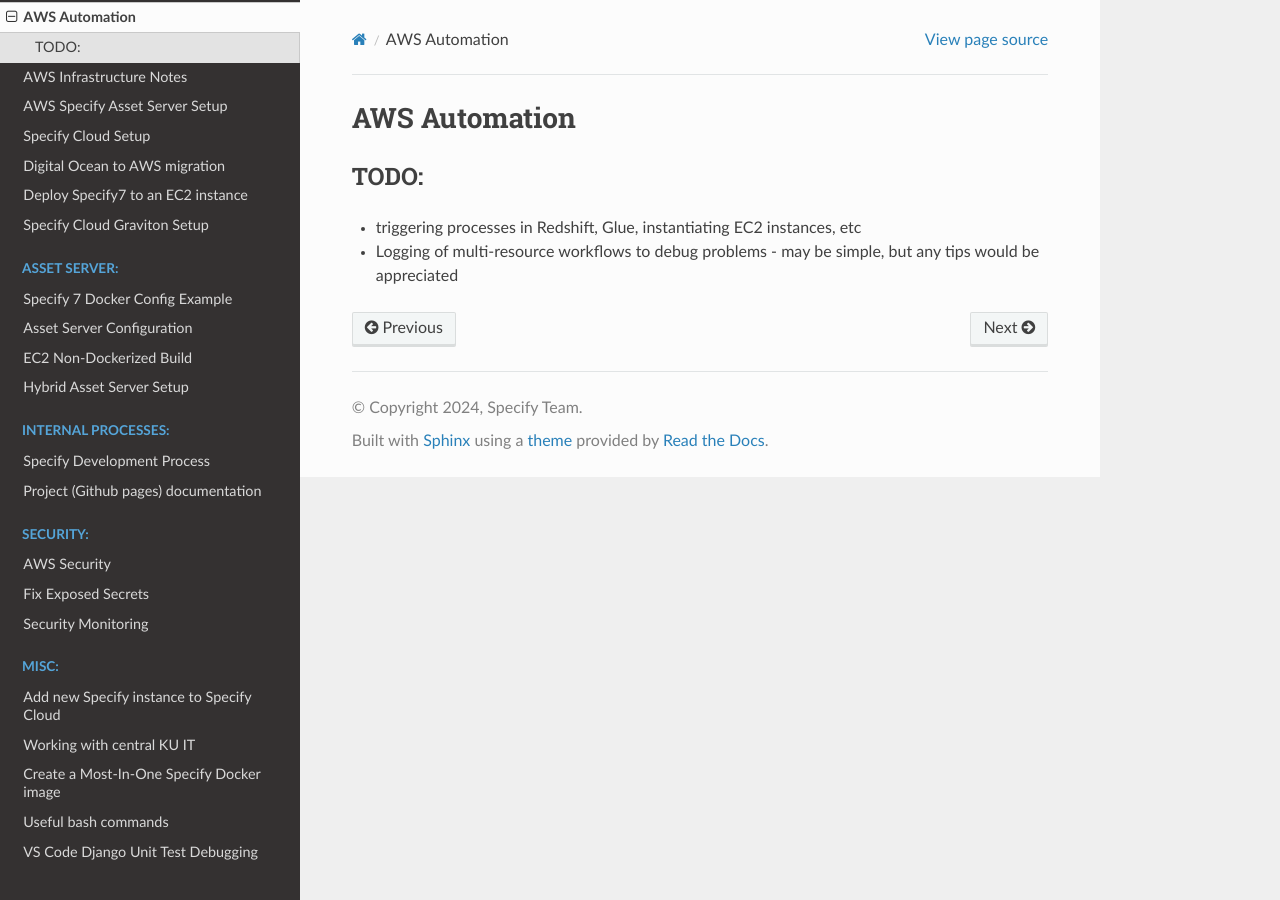
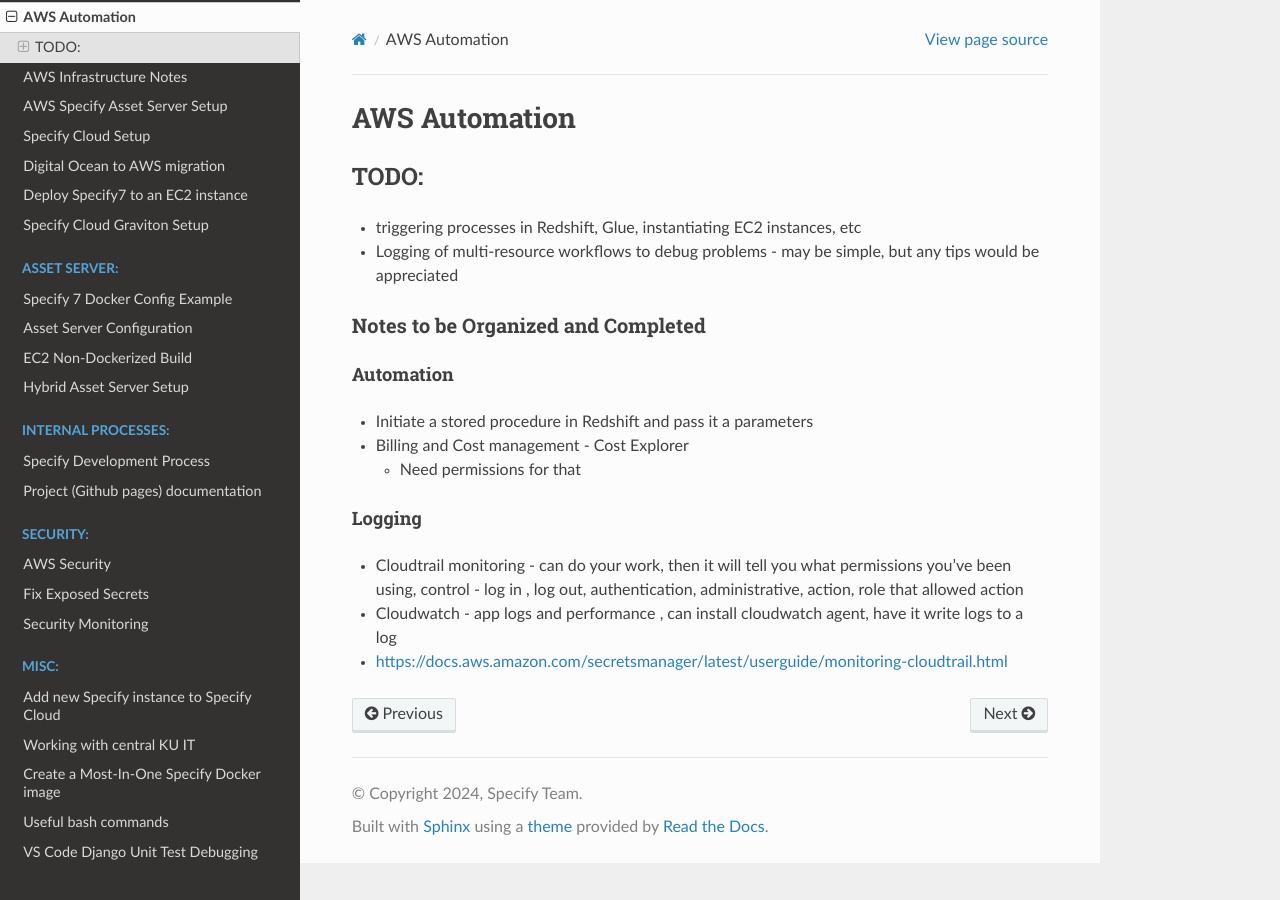
Before and after one commit to specify/specify.github.io, a Sphinx documentation site: the page built from sphinx/aws/aws_automation.rst, in a window 1280 px wide. Built offline with Sphinx 7.4.7 and the Read the Docs theme 2.0.0, drawn with Linux system fonts in a browser that asks for light colours.

Commit message:
notes from AWS meeting

```diff
--- a/sphinx/aws/aws_automation.rst
+++ b/sphinx/aws/aws_automation.rst
@@ -7,3 +7,25 @@
 * triggering processes in Redshift, Glue, instantiating EC2 instances, etc
 * Logging of multi-resource workflows to debug problems - may be simple, but any tips
   would be appreciated
+
+
+Notes to be Organized and Completed
+---------------------------------------
+
+Automation
+.....................
+
+* Initiate a stored procedure in Redshift and pass it a parameters
+* Billing and Cost management - Cost Explorer
+
+  * Need permissions for that
+
+Logging
+................
+
+* Cloudtrail monitoring - can do your work, then it will tell you what permissions
+  you’ve been using, control - log in , log out, authentication, administrative, action,
+  role that allowed action
+* Cloudwatch - app logs and performance , can install cloudwatch agent, have it write
+  logs to a log
+* https://docs.aws.amazon.com/secretsmanager/latest/userguide/monitoring-cloudtrail.html
```
Also changed, not shown: sphinx/aws/aws_authentication.rst (added, +50 -0 lines), sphinx/security/aws_security.rst (+2 -12 lines).
